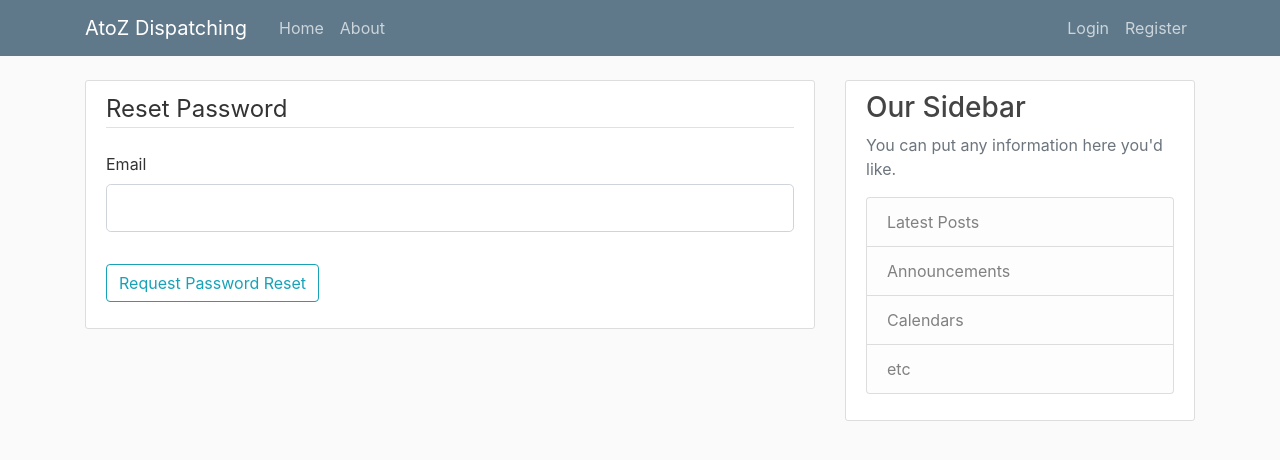
After one commit to nik9993/atoz_dispatcher, a Flask app: page /reset_password in a window 1280 px wide. The commit adds this page. Shown: the top 460 px of the page. Run offline with Flask 2, Linux system fonts and the light colour scheme; some libraries are stand-ins or nearby versions.

Commit message:
adding email password reset

```diff
--- a/atoz/forms.py
+++ b/atoz/forms.py
@@ -52,3 +52,20 @@ class PostForm(FlaskForm):
     title = StringField('Title', validators=[DataRequired()])
     content = TextAreaField('Content', validators=[DataRequired()])
     submit = SubmitField('Post')
+
+class RequestResetForm(FlaskForm):
+    email = StringField('Email',
+                        validators=[DataRequired(), Email()])
+    submit = SubmitField('Request Password Reset')
+
+    def validate_email(self, email):
+        user = User.query.filter_by(email=email.data).first()
+        if user is None:
+            raise ValidationError('There is no account with that email. You must register first.')
+
+
+class ResetPasswordForm(FlaskForm):
+    password = PasswordField('Password', validators=[DataRequired()])
+    confirm_password = PasswordField('Confirm Password',
+                                     validators=[DataRequired(), EqualTo('password')])
+    submit = SubmitField('Reset Password')
--- a/atoz/routes.py
+++ b/atoz/routes.py
@@ -1,8 +1,9 @@
 from flask import render_template, url_for, flash, redirect, request, abort
 from flask_login.utils import login_required, login_user, current_user, logout_user
-from atoz.forms import RegistrationForm, LoginForm, UpdateAccountForm, PostForm
+from flask_mail import Message
+from atoz.forms import RegistrationForm, LoginForm, UpdateAccountForm, PostForm, ResetPasswordForm, RequestResetForm
 from atoz.models import User, Post
-from atoz import app, db, bcrypt
+from atoz import app, db, bcrypt, mail
 from PIL import Image
 import os, secrets
 
@@ -126,6 +127,48 @@ def update_post(post_id):
         form.content.data = post.content
     return render_template('create_post.html', title='Edit Post', form=form, legend='Edit Post')
 
+def send_reset_email(user):
+    token = user.get_reset_token()
+    msg = Message('Password Reset Request',
+                  sender='noreply@demo.com',
+                  recipients=[user.email])
+    msg.body = f'''To reset your password, visit the following link:
+{url_for('reset_token', token=token, _external=True)}
+If you did not make this request then simply ignore this email and no changes will be made.
+'''
+    mail.send(msg)
+
+
+@app.route("/reset_password", methods=['GET', 'POST'])
+def reset_request():
+    if current_user.is_authenticated:
+        return redirect(url_for('home'))
+    form = RequestResetForm()
+    if form.validate_on_submit():
+        user = User.query.filter_by(email=form.email.data).first()
+        send_reset_email(user)
+        flash('An email has been sent with instructions to reset your password.', 'info')
+        return redirect(url_for('login'))
+    return render_template('reset_request.html', title='Reset Password', form=form)
+
+
+@app.route("/reset_password/<token>", methods=['GET', 'POST'])
+def reset_token(token):
+    if current_user.is_authenticated:
+        return redirect(url_for('home'))
+    user = User.verify_reset_token(token)
+    if user is None:
+        flash('That is an invalid or expired token', 'warning')
+        return redirect(url_for('reset_request'))
+    form = ResetPasswordForm()
+    if form.validate_on_submit():
+        hashed_password = bcrypt.generate_password_hash(form.password.data).decode('utf-8')
+        user.password = hashed_password
+        db.session.commit()
+        flash('Your password has been updated! You are now able to log in', 'success')
+        return redirect(url_for('login'))
+    return render_template('reset_token.html', title='Reset Password', form=form)
+
 @app.route("/post/<int:post_id>/delete", methods=['POST'])
 @login_required
 def delete_post(post_id):
--- a/atoz/templates/login.html
+++ b/atoz/templates/login.html
@@ -40,7 +40,7 @@
                 {{ form.submit(class="btn btn-outline-info") }}
             </div>
             <small class="text-muted ml-2">
-                <a href="#">Forgot Password?</a>
+                <a href="{{ url_for('reset_request') }}">Forgot Password?</a>
             </small>
         </form>
     </div>
--- /dev/null
+++ b/atoz/templates/reset_request.html
@@ -0,0 +1,27 @@
+{% extends "layout.html" %}
+{% block content %}
+    <div class="content-section">
+        <form method="POST" action="">
+            {{ form.hidden_tag() }}
+            <fieldset class="form-group">
+                <legend class="border-bottom mb-4">Reset Password</legend>
+                <div class="form-group">
+                    {{ form.email.label(class="form-control-label") }}
+                    {% if form.email.errors %}
+                        {{ form.email(class="form-control form-control-lg is-invalid") }}
+                        <div class="invalid-feedback">
+                            {% for error in form.email.errors %}
+                                <span>{{ error }}</span>
+                            {% endfor %}
+                        </div>
+                    {% else %}
+                        {{ form.email(class="form-control form-control-lg") }}
+                    {% endif %}
+                </div>
+            </fieldset>
+            <div class="form-group">
+                {{ form.submit(class="btn btn-outline-info") }}
+            </div>
+        </form>
+    </div>
+{% endblock content %}
```
Also changed, not shown: atoz/__init__.py (+8 -0 lines), atoz/models.py (+15 -1 lines), atoz/templates/reset_token.html (added, +40 -0 lines), requirements.txt (+115 -25 lines), atoz/atoz.db.
